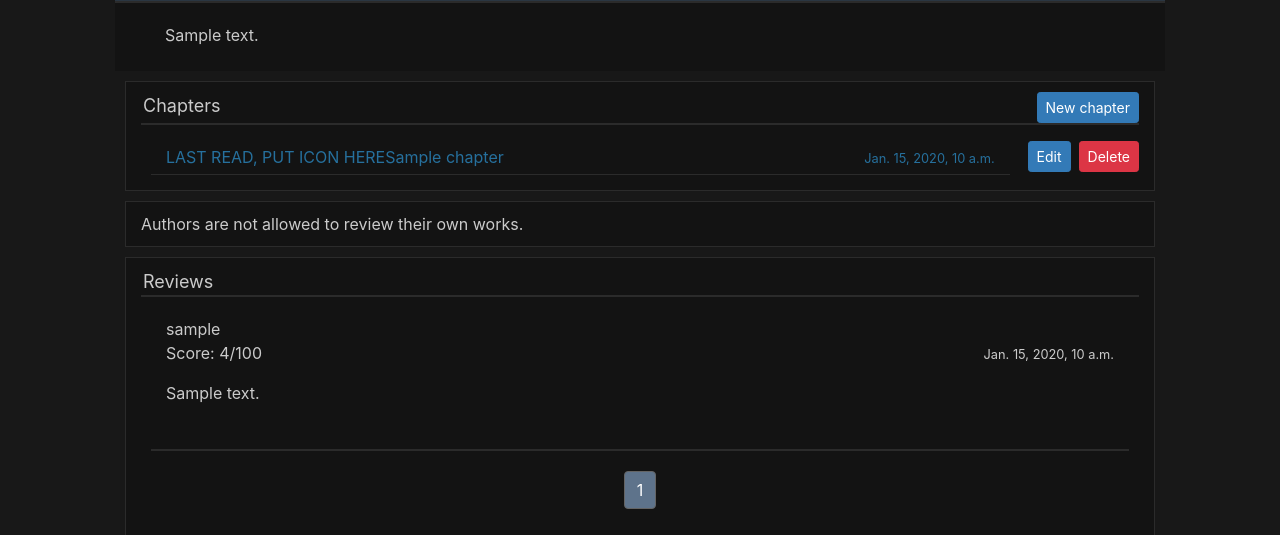
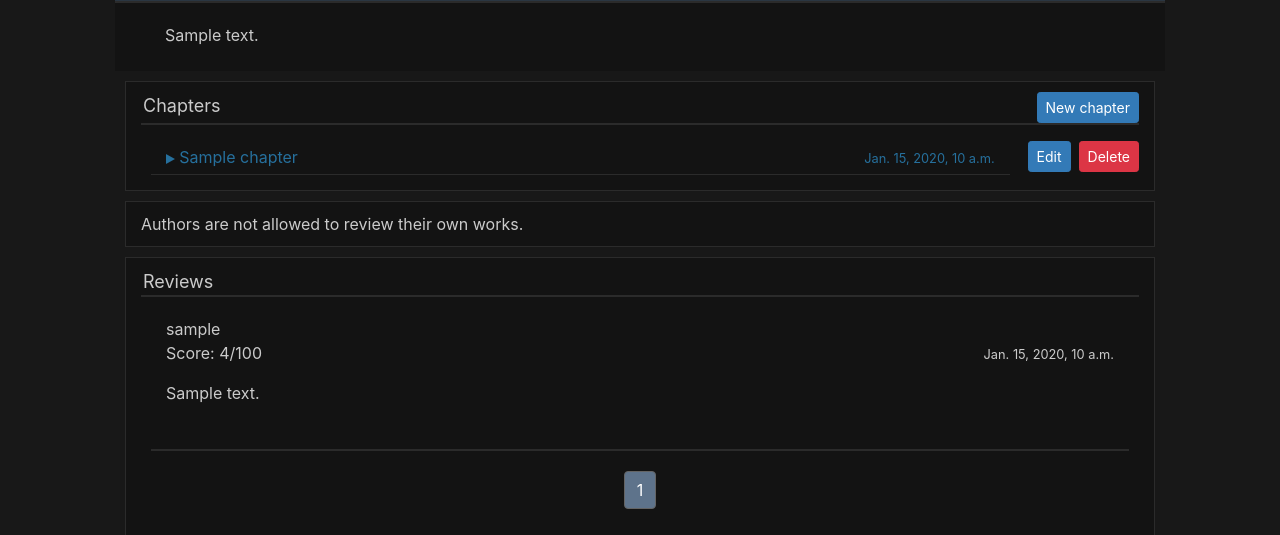
Before and after one commit to Dioben/TPW01, a Django app: page /book/1/1/ in a window 1280 px wide. Shown: the part 358-893 px from the top of the page. Run offline with Django 3.2, Linux system fonts and the light colour scheme; a user stored in the database is signed in; tables that the repository leaves empty hold one stand-in row (values such as "Sample post"); some libraries are stand-ins or nearby versions.

Commit message:
Changed last read symbol

```diff
--- a/app/templates/book.html
+++ b/app/templates/book.html
@@ -60,7 +60,7 @@
                     <div class="d-flex">
                         <div class="flex-grow-1">
                             <div class="col d-flex justify-content-between">
-                                <a href="/chapter/{{ book.id }}/{{ chapter.number }}/">{% if chapter.number == lastread %}LAST READ, PUT ICON HERE{% endif %}{{ chapter.title }}</a>
+                                <a href="/chapter/{{ book.id }}/{{ chapter.number }}/">{% if chapter.number == lastread %}<i class="fa fa-play" style="font-size: 0.7em"></i> {% endif %}{{ chapter.title }}</a>
                                 <a href="/chapter/{{ book.id }}/{{ chapter.number }}/"><small>{{ chapter.release }}</small></a>
                             </div>
                             <div class="separator-thin"></div>
```
